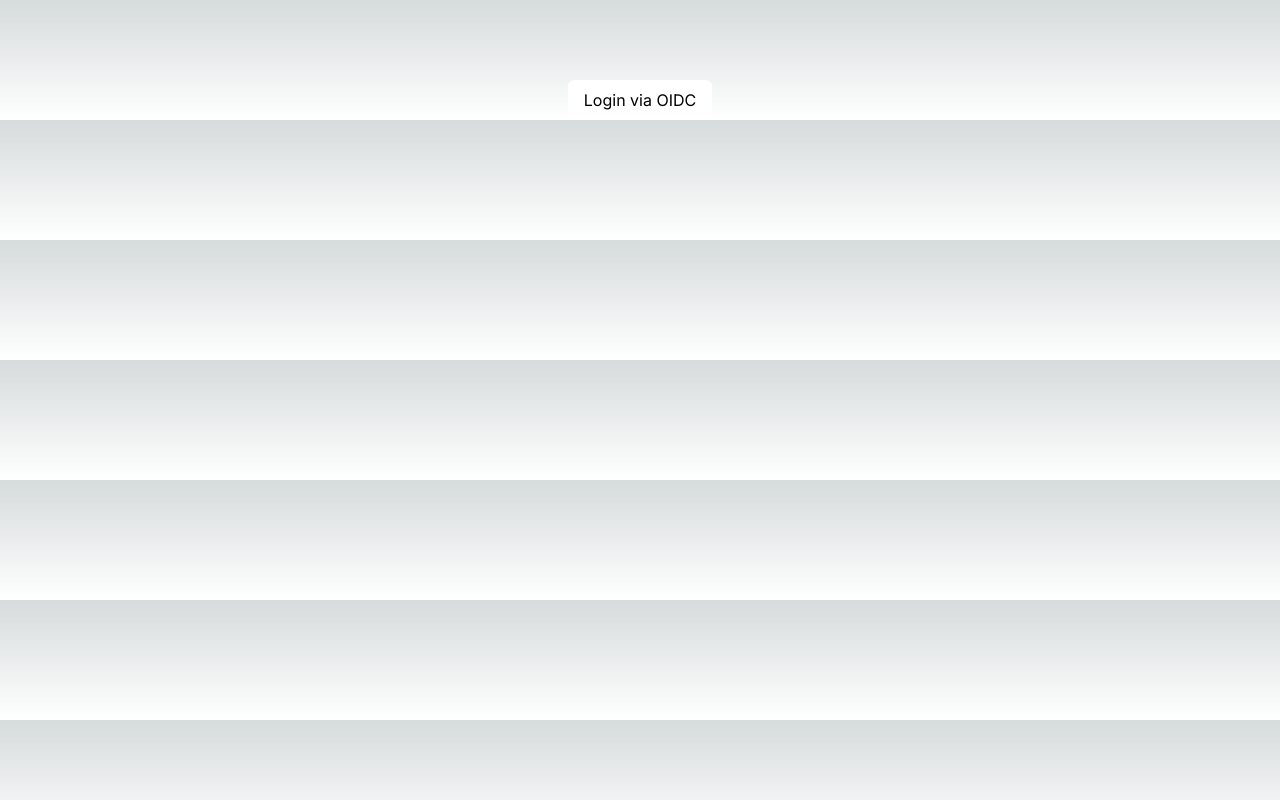
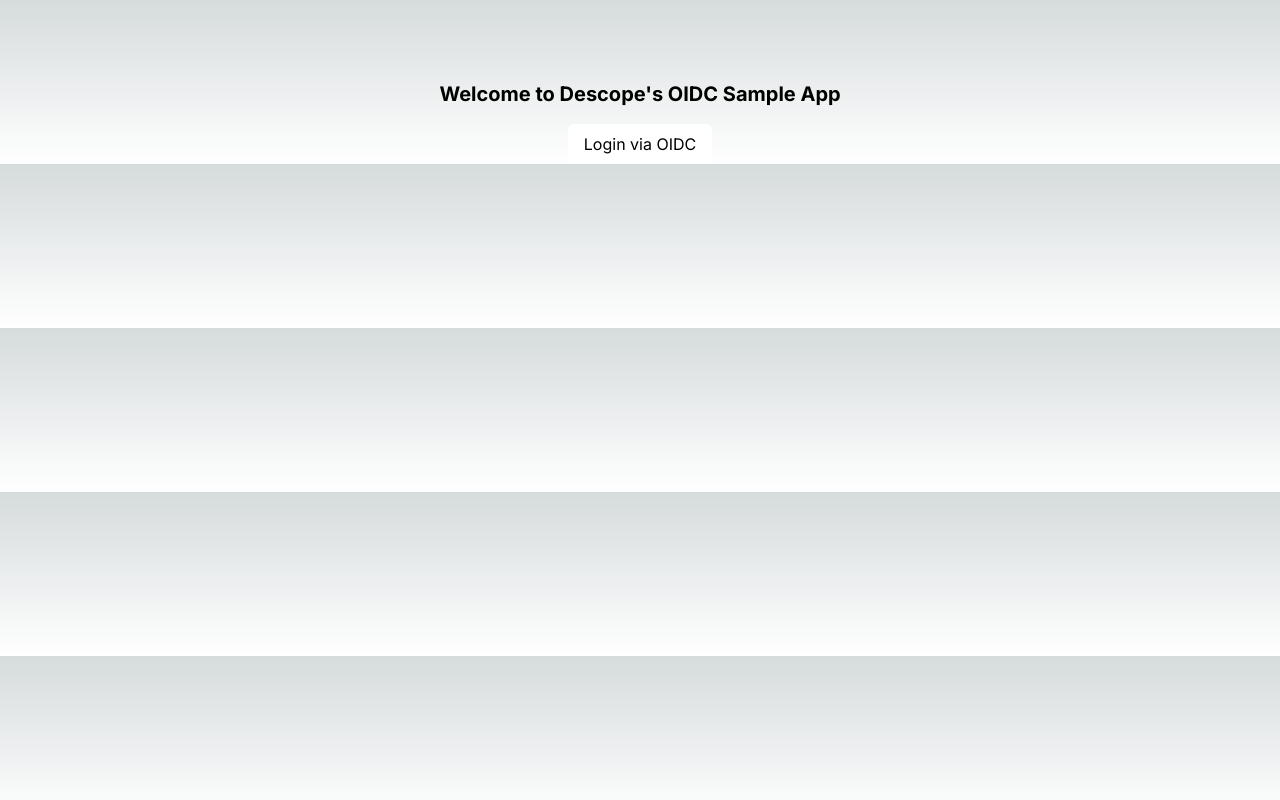
Before and after one commit to descope-sample-apps/oidc-client-sample-app, a Next.js app: page / in a window 1280 px wide. Built offline with nearby package versions, Linux system fonts and the light colour scheme; no server answers.

Commit message:
Update page.tsx

```diff
--- a/app/page.tsx
+++ b/app/page.tsx
@@ -46,6 +46,8 @@
 
   return (
     <div className="w-full h-ful mt-20 text-center">
+              <h1 className="font-bold text-xl mb-4">Welcome to Descope&apos;s OIDC Sample App</h1>
+
       <button onClick={onClick} className="bg-white px-4 py-2 text-black rounded-md">Login via OIDC</button>
     </div>
   )
```
